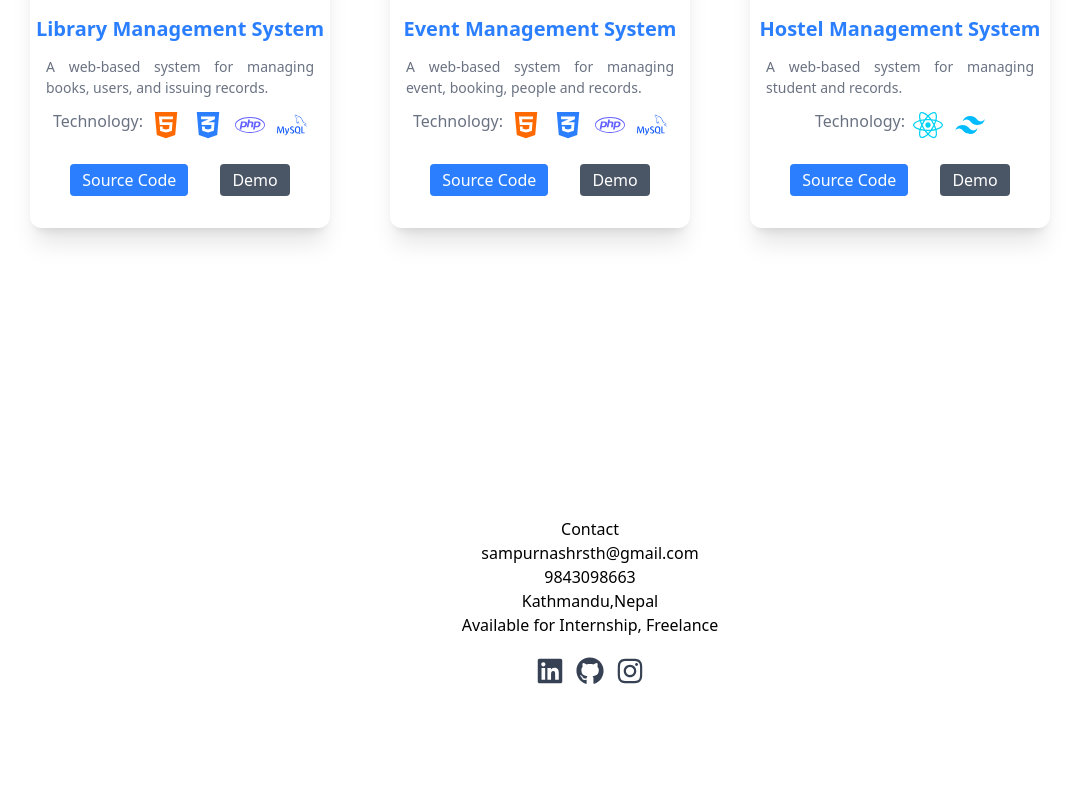
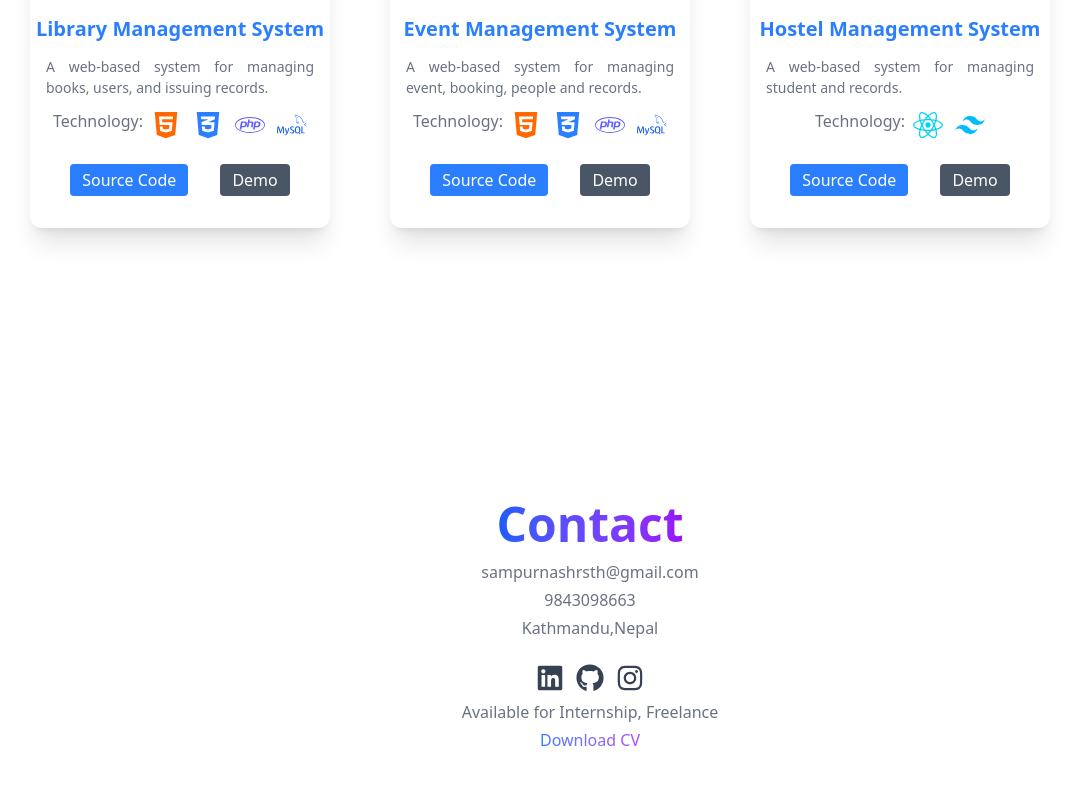
Before and after one commit to Sampurnashrestha/portfilo, a React (Vite) app: page / in a window 1280 px wide. Shown: the part 2009-2794 px from the top of the page, without its empty margins (50-1129 px from the left). Before the commit the page ends 2760 px from the top, so only its background shows below. Built offline with nearby package versions, Linux system fonts and the light colour scheme.

Commit message:
added a contact page

```diff
--- a/src/pages/Contact.jsx
+++ b/src/pages/Contact.jsx
@@ -1,32 +1,48 @@
-import React from 'react'
+import React from "react";
 import { FaLinkedin, FaGithub, FaInstagram } from "react-icons/fa";
 
 const Contact = () => {
+  const contact = {
+    email: "sampurnashrsth@gmail.com",
+    number: 9843098663,
+    address: "Kathmandu,Nepal",
+    status: "Available for Internship, Freelance",
+    gitHub: "https://github.com/Sampurnashrestha",
+    linkedin: "www.linkedin.com/in/sampurna-shrestha-4238032aa",
+    text : "text-[16px] text-gray-500 cursor-default ",
+  };
   return (
     <>
-      <div className='min-h-[300px] min-w-full flex flex-col justify-center items-center '>
-      <h2>Contact</h2>
-      <span>sampurnashrsth@gmail.com</span>
+      <div className="min-h-[350px] min-w-full flex flex-col justify-center items-center  gap-1">
+        <h2 className="text-5xl font-bold bg-gradient-to-r from-blue-600 to-purple-600 bg-clip-text text-transparent mb-2">Contact</h2>
+        <span className={contact.text}>{contact.email}</span>
 
-      <span>9843098663</span>
-      <span>Kathmandu,Nepal</span>
-      <span>Available for Internship, Freelance</span>
+        <span className={contact.text}>{contact.number}</span>
+        <span className={contact.text}>{contact.address}</span>
 
+        <div className="flex text-[20px] lg:text-[28px]  justify-center lg:justify-start gap-3 mt-5  mb-1 ">
+          <a href>
+            <FaLinkedin className="text-gray-700 hover:scale-105 hover:text-blue-500 transition" />
+          </a>
+          <a>
+            <FaGithub className="text-gray-700 hover:scale-105 hover:text-blue-500 transition" />
+          </a>
+          <a href>
+            <FaInstagram className="text-gray-700 hover:scale-105 hover:text-blue-500 transition" />
+          </a>
+        </div>
+        <span className={contact.text}>{contact.status}</span>
+        <a
+         href="/public/cv/resume.pdf"
+         download
+         className="bg-gradient-to-r from-blue-500 to-purple-500 bg-clip-text text-transparent"
+        >
+          Download CV
+        </a>
+      </div>
 
-       <div className="flex text-[20px] lg:text-[28px]  justify-center lg:justify-start gap-3 mt-5  ">
-                  <a hre>
-                    <FaLinkedin className="text-gray-700 hover:text-[30px] hover:text-blue-500 transition" />
-                  </a>
-                  <a hre>
-                    <FaGithub className="text-gray-700 hover:text-[30px] hover:text-blue-500 transition" />
-                  </a>
-                  <a hre>
-                    <FaInstagram className="text-gray-700 hover:text-[30px] hover:text-blue-500 transition" />
-                  </a>
-                </div>
-      </div>
     </>
-  )
-}
+  );
+};
 
-export default Contact
+export default Contact;
```
